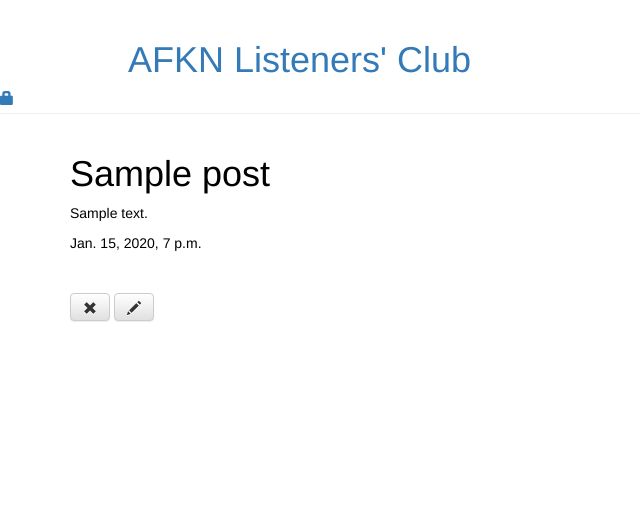
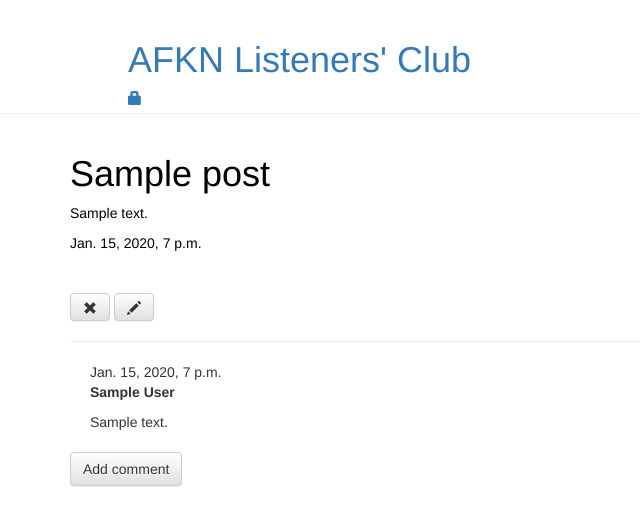
Before and after one commit to CodeRecipeJYP/django-ALCWeb, a Django app: page /post/1/ in a window 1280 px wide. Shown: the top 526 px of the page, without its empty margins (0-640 px from the left). Run offline with Django 3.2, Linux system fonts and the light colour scheme; tables that the repository leaves empty hold one stand-in row (values such as "Sample post"); some libraries are stand-ins or nearby versions.

Commit message:
코멘트구현

```diff
--- a/blog/admin.py
+++ b/blog/admin.py
@@ -1,4 +1,5 @@
 from django.contrib import admin
-from .models import Post
+from .models import Post,Comment
 
 admin.site.register(Post)
+admin.site.register(Comment)
--- a/blog/models.py
+++ b/blog/models.py
@@ -16,3 +16,17 @@ class Post(models.Model):
 
 	def __str__(self):
 		return self.title
+
+class Comment(models.Model):
+    post = models.ForeignKey('blog.Post', related_name='comments')
+    author = models.CharField(max_length=200)
+    text = models.TextField()
+    created_date = models.DateTimeField(default=timezone.now)
+    approved_comment = models.BooleanField(default=False)
+
+    def approve(self):
+        self.approved_comment = True
+        self.save()
+
+    def __str__(self):
+        return self.text
--- a/blog/static/css/blog.css
+++ b/blog/static/css/blog.css
@@ -10,3 +10,7 @@
 .detail{
 	color: #3B2;
 }
+
+.comment {
+    margin: 20px 0px 20px 20px;
+}
--- a/blog/templates/blog/base.html
+++ b/blog/templates/blog/base.html
@@ -16,7 +16,7 @@
         {% if user.is_authenticated %}
           <a href="{% url 'post_new' %}" class="top-menu"><span class="blogtitle glyphicon glyphicon-plus"></span></a>
         {% else %}
-            <a href="{% url 'login' %}" class="top-menu"><span class="glyphicon glyphicon-lock"></span></a>
+            <a href="{% url 'login' %}" class="blogtitle top-menu"><span class="glyphicon glyphicon-lock"></span></a>
         {% endif %}
    	 </div>
    	 <div class="content container">
--- a/blog/templates/blog/post_detail.html
+++ b/blog/templates/blog/post_detail.html
@@ -13,4 +13,24 @@
         <a class="btn btn-default" href="{% url 'post_remove' pk=post.pk %}"><span class="glyphicon glyphicon-remove"></span></a>
 		<a class="btn btn-default" href="{% url 'post_edit' pk=post.pk %}"><span class="glyphicon glyphicon-pencil"></span></a>
     </div>
+
+    <hr>
+	{% for comment in post.comments.all %}
+    	{% if user.is_authenticated or comment.approved_comment %}
+            <div class="comment">
+                <div class="date">
+                {{ comment.created_date }}
+                {% if not comment.approved_comment %}
+                <a class="btn btn-default" href="{% url 'comment_remove' pk=comment.pk %}"><span class="glyphicon glyphicon-remove"></span></a>
+                <a class="btn btn-default" href="{% url 'comment_approve' pk=comment.pk %}"><span class="glyphicon glyphicon-ok"></span></a>
+                {% endif %}
+                </div>
+                <strong>{{ comment.author }}</strong>
+                <p>{{ comment.text|linebreaks }}</p>
+            </div>
+        {% endif %}
+	{% empty %}
+    	<p>No comments here yet :(</p>
+	{% endfor %}
+	<a class="btn btn-default" href="{% url 'add_comment_to_post' pk=post.pk %}">Add comment</a>
 {% endblock %}
--- a/blog/templates/blog/post_list.html
+++ b/blog/templates/blog/post_list.html
@@ -7,6 +7,7 @@
         <h1><a href="{% url 'post_detail' pk=post.pk %}">{{ post.title }}</a></h1>
         <p>{{ post.text|linebreaksbr }}</p>
         <p>{{ post.published_date }}</p>
+        <a href="{% url 'post_detail' pk=post.pk %}">Comments: {{ post.comments.count }}</a>
     </div>
 {% endfor %}
 
--- a/blog/urls.py
+++ b/blog/urls.py
@@ -7,4 +7,7 @@ urlpatterns = [
     url(r'^post/new/$', views.post_new, name='post_new'),
     url(r'^post/(?P<pk>[0-9]+)/edit/$', views.post_edit, name='post_edit'),
     url(r'^post/(?P<pk>\d+)/remove/$', views.post_remove, name='post_remove'),
+    url(r'^post/(?P<pk>\d+)/comment/$', views.add_comment_to_post, name='add_comment_to_post'),
+    url(r'^comment/(?P<pk>\d+)/approve/$', views.comment_approve, name='comment_approve'),
+    url(r'^comment/(?P<pk>\d+)/remove/$', views.comment_remove, name='comment_remove'),
 ]
--- a/blog/views.py
+++ b/blog/views.py
@@ -1,7 +1,7 @@
 from django.shortcuts import render ,redirect, get_object_or_404
 from django.utils import timezone
-from .models import Post
-from .forms import PostForm
+from .models import Post, Comment
+from .forms import PostForm, CommentForm
 from django.contrib.auth.decorators import login_required
 
 def post_list(request):
@@ -44,3 +44,29 @@ def post_remove(request, pk):
     post = get_object_or_404(Post, pk=pk)
     post.delete()
     return redirect('post_list')
+
+def add_comment_to_post(request, pk):
+    post = get_object_or_404(Post, pk=pk)
+    if request.method == "POST":
+        form = CommentForm(request.POST)
+        if form.is_valid():
+            comment = form.save(commit=False)
+            comment.post = post
+            comment.save()
+            return redirect('post_detail', pk=post.pk)
+    else:
+        form = CommentForm()
+    return render(request, 'blog/add_comment_to_post.html', {'form': form})
+
+@login_required
+def comment_approve(request, pk):
+    comment = get_object_or_404(Comment, pk=pk)
+    comment.approve()
+    return redirect('post_detail', pk=comment.post.pk)
+
+@login_required
+def comment_remove(request, pk):
+    comment = get_object_or_404(Comment, pk=pk)
+    post_pk = comment.post.pk
+    comment.delete()
+    return redirect('post_detail', pk=post_pk)
```
Also changed, not shown: blog/forms.py (+6 -1 lines), blog/templates/blog/add_comment_to_post.html (added, +9 -0 lines), blog/migrations/0004_comment.py (added), 7 other files.
